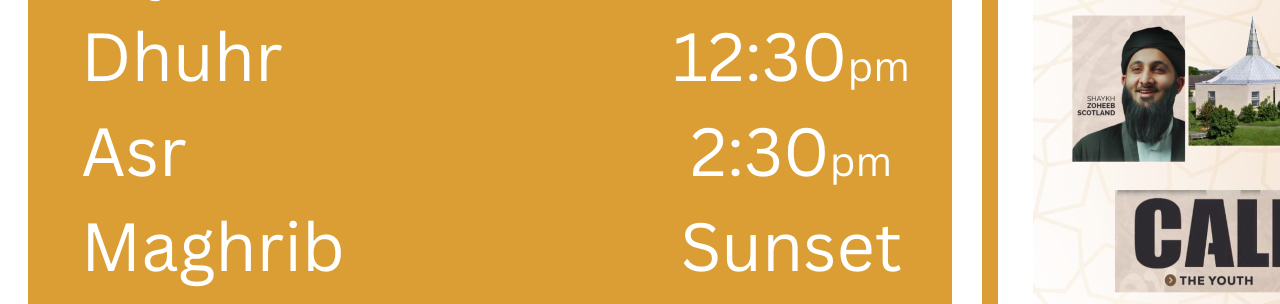
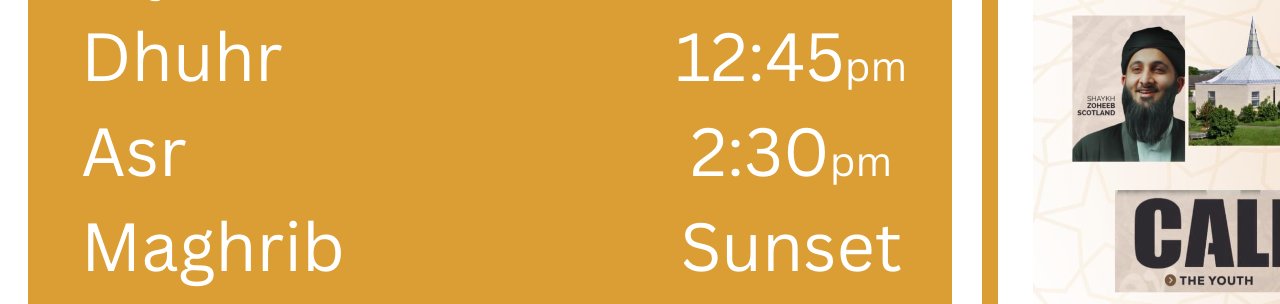
Before and after one commit to Mythic2012/tvhomepage, a plain HTML site: page static.html in a window 1280 px wide. Shown: the part 751-1055 px from the top of the page. Drawn offline with Linux system fonts and the light colour scheme.

Commit message:
Update static.html

```diff
--- a/static.html
+++ b/static.html
@@ -24,7 +24,7 @@
                     </tr>
                     <tr>
                         <td class="name">Dhuhr</td>
-                        <td class="time" id="dhuhr_iqamah">12:30<a id="timeSuffix">pm</a></td>
+                        <td class="time" id="dhuhr_iqamah">12:45<a id="timeSuffix">pm</a></td>
                     </tr>
                     <tr>
                         <td class="name">Asr</td>
@@ -55,4 +55,5 @@
 
     </body>
 
+
 </html>
```
